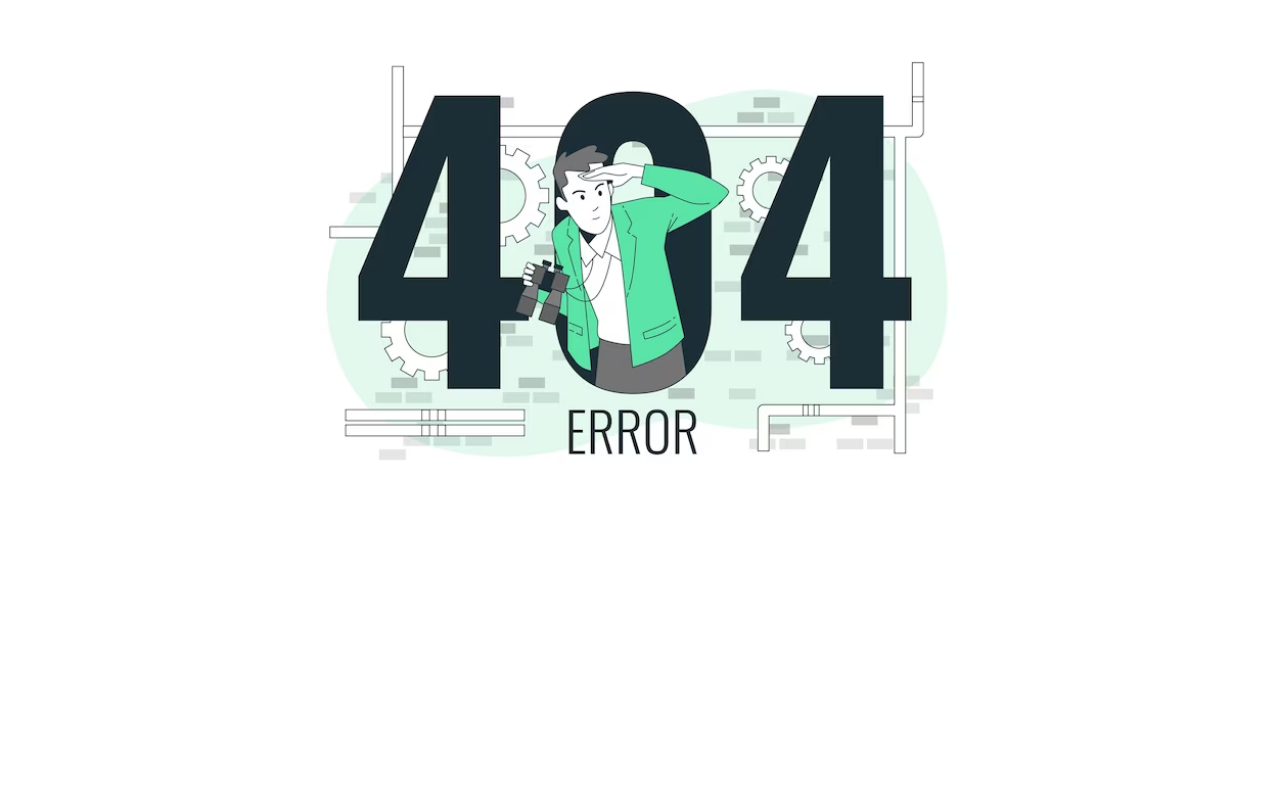
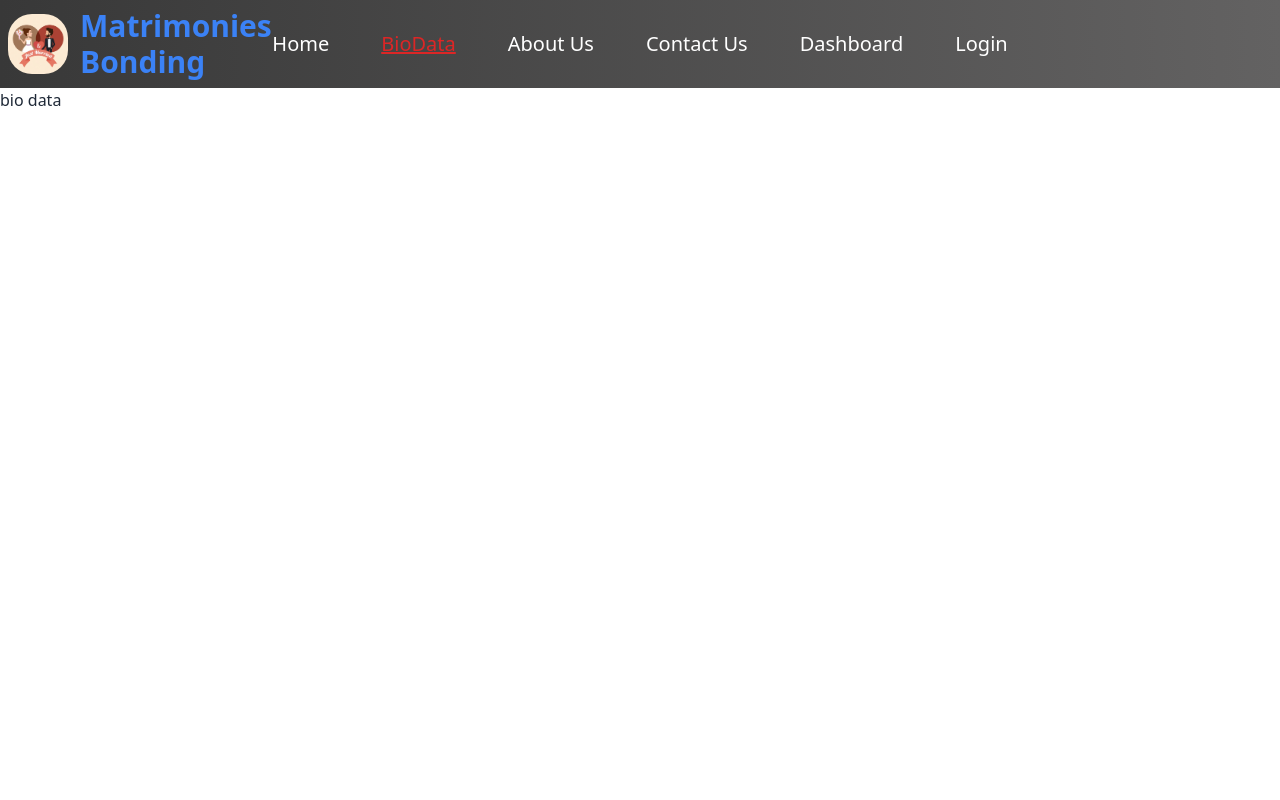
Before and after one commit to priom121/assignment-12, a React (Vite) app: page /bioData in a window 1280 px wide. Before the commit this address had no page. Shown: the top 800 px of the page. Built offline with nearby package versions, Linux system fonts and the light colour scheme.

Commit message:
all routes set up done

```diff
--- /dev/null
+++ b/src/Pages/Home/About/AboutUs.jsx
@@ -0,0 +1,11 @@
+
+
+const AboutUs = () => {
+return (
+ <div>
+     about us
+  </div>
+);
+};
+
+export default AboutUs;
--- /dev/null
+++ b/src/Pages/Home/Bio/BioData.jsx
@@ -0,0 +1,11 @@
+
+
+const BioData = () => {
+return (
+ <div>
+     bio data
+  </div>
+);
+};
+
+export default BioData;
--- /dev/null
+++ b/src/Pages/Home/Contact/ContactUs.jsx
@@ -0,0 +1,11 @@
+
+
+const ContactUs = () => {
+ return (
+  <div>
+       contact us
+</div>
+ );
+};
+
+export default ContactUs;
--- a/src/Shared/Navbar/Navbar.jsx
+++ b/src/Shared/Navbar/Navbar.jsx
@@ -73,10 +73,10 @@ Login
  </li>
 </ul>
  </>
-//  z-10 fixed
+// fixed
 return (
 <div>
-<div className=" navbar  bg-gradient-to-r from-[#383838] to-[#636262] text-white">
+<div className=" navbar  z-10   bg-gradient-to-r from-[#383838] to-[#636262] text-white">
   <div className="navbar-start">
     <div className="dropdown">
       <label tabIndex={0} className="btn btn-ghost lg:hidden">
--- /dev/null
+++ b/src/SignUpPage/Login.jsx
@@ -0,0 +1,11 @@
+
+
+const Login = () => {
+return (
+  <div>
+     login
+  </div>
+);
+};
+
+export default Login;
--- /dev/null
+++ b/src/SignUpPage/SignUp.jsx
@@ -0,0 +1,11 @@
+
+
+const SignUp = () => {
+return (
+<div>
+  signup
+ </div>
+   );
+};
+
+export default SignUp;
```
Also changed, not shown: src/Routes/Router.jsx (+24 -2 lines).
